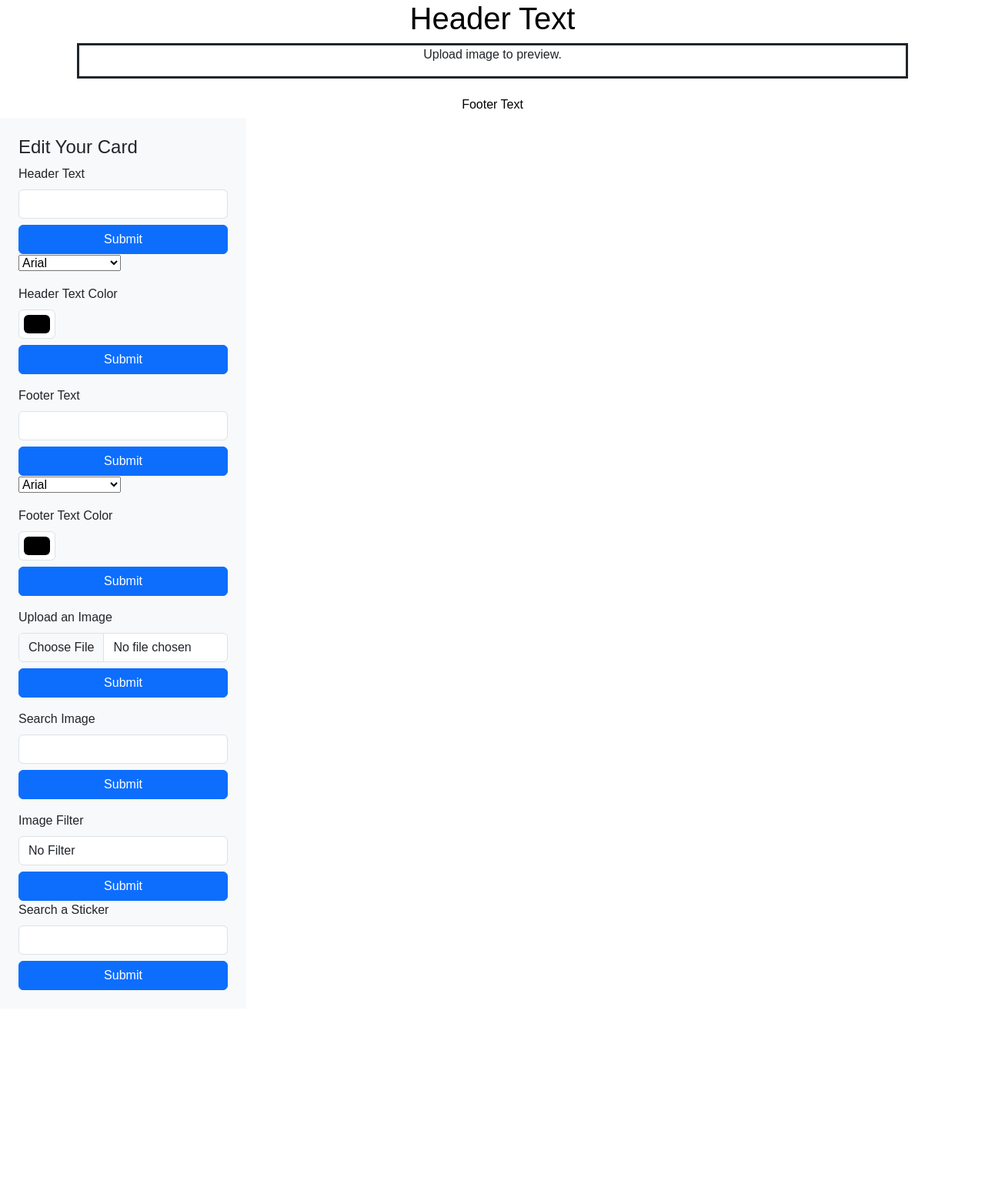
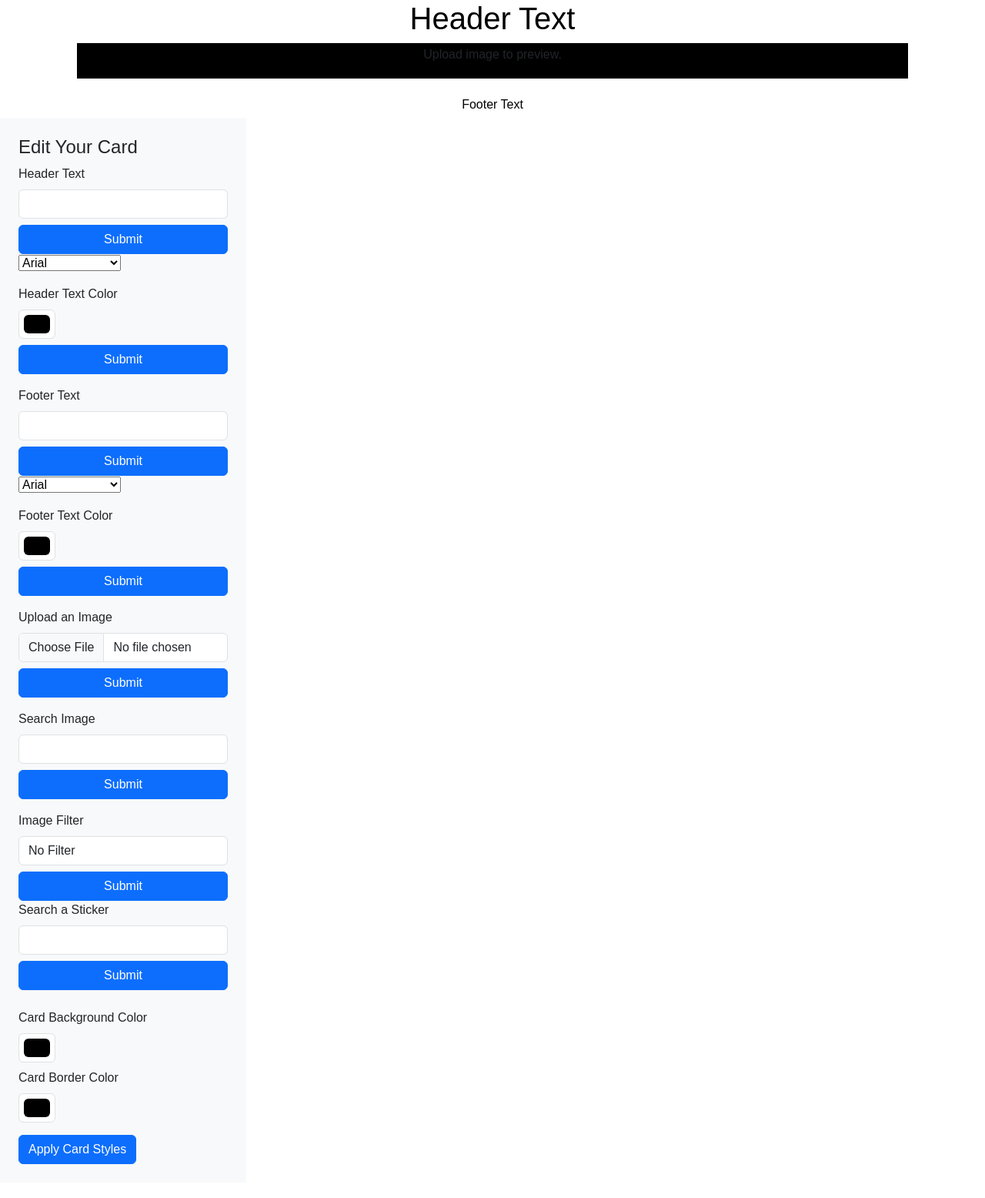
Before and after one commit to ahenden13/final_proj_205, a Flask app: page / in a window 1280 px wide. Shown: the whole page at 77% size. Before the commit the page ends 1286 px from the top, so only its background shows below. Run offline with Flask 3, Linux system fonts and the light colour scheme; some libraries are stand-ins or nearby versions; some web fonts are replaced.

Commit message:
Background/Border Update

```diff
--- a/app.py
+++ b/app.py
@@ -68,6 +68,12 @@ class ImageFilterForm(FlaskForm):
 class StickerForm(FlaskForm):
     sticker = StringField("Search a Sticker", validators=[DataRequired()])
 
+#Border/Background update
+class CardStyleForm(FlaskForm):
+    background_color = ColorField('Card Background Color')
+    border_color = ColorField('Card Border Color')
+
+
 current_settings = {
     'header_text': 'Header Text',
     'footer_text': 'Footer Text',
@@ -79,7 +85,10 @@ current_settings = {
     'user_image_filename': None,
     'image_filter': None,
     #sticker update
-    'sticker':[]
+    'sticker':[],
+    #background/broder update
+    'background_color': '#000000',
+    'border_color': '#000000',
 }
 
 @app.route('/', methods=['GET', 'POST'])
@@ -94,6 +103,8 @@ def index():
     image_filter_form = ImageFilterForm()
     #sticker update
     sticker_form = StickerForm()
+    #background/broder update
+    cardstyle_form = CardStyleForm()
 
     if request.method == 'POST':
         if header_form.header_text.data:
@@ -163,6 +174,14 @@ def index():
             except:
                 print("Try Again...")
 
+    #Background/border update
+        if cardstyle_form.validate_on_submit():
+            if cardstyle_form.background_color.data:
+                current_settings['background_color'] = cardstyle_form.background_color.data
+            if cardstyle_form.border_color.data:
+                current_settings['border_color'] = cardstyle_form.border_color.data
+
+
 
     return render_template('index.html',
                            header_form=header_form,
@@ -175,7 +194,9 @@ def index():
                            image_filter_form=image_filter_form,
                            #sticker update
                            sticker_form=sticker_form,
-                           settings=current_settings)
+                           settings=current_settings,
+                           #Background/border update
+                           cardstyle_form=cardstyle_form)
 
 if __name__ == '__main__':
     app.run(debug=True)
--- a/templates/index.html
+++ b/templates/index.html
@@ -83,13 +83,13 @@
     <div style="text-align:center;">
         <h1 style="color: {{ settings.header_color }}; font-family: {{ settings.header_font }}">{{ settings.header_text }}</h1>
 
-        <div style="border-style:solid; margin-left: 100px; margin-right:100px">
-        {% if settings.image_filter %}
-            <img src= "{{ url_for('static', filename='uploads/new.jpg') }}" style="max-width: 400px;">
-        {% elif settings.user_image_filename %}
-            <img src="{{ url_for('static', filename='uploads/' + settings.user_image_filename) }}" style="max-width: 400px;">
-        {% elif settings.searched_image_url %}
-            <img src= "{{ settings.searched_image_url }}" style="max-width: 400px;">
+        <div style="border-style:solid; margin-left: 100px; margin-right:100px; background-color: {{ settings.background_color }}; border-color: {{ settings.border_color }};">
+            {% if settings.image_filter %}
+                <img src="{{ url_for('static', filename='uploads/new.jpg') }}" style="max-width: 400px;">
+            {% elif settings.user_image_filename %}
+                <img src="{{ url_for('static', filename='uploads/' + settings.user_image_filename) }}" style="max-width: 400px;">
+            {% elif settings.searched_image_url %}
+                <img src="{{ settings.searched_image_url }}" style="max-width: 400px;">
         {% else %}
             <p>Upload image to preview.</p>
         {% endif %}
@@ -194,6 +194,24 @@
                     {{ sticker_form.sticker(size=32, class="form-control mb-2") }}
                     <input type="submit" value="Submit" class="btn btn-primary w-100">
                 </form>
+
+                <!--Background/border update-->
+                <form method="POST" action="/" class="mt-4">
+                    {{ cardstyle_form.csrf_token }}
+
+                    <div class="form-group">
+                        {{ cardstyle_form.background_color.label(class="form-label") }}
+                        {{ cardstyle_form.background_color(class="form-control form-control-color") }}
+                    </div>
+
+                    <div class="form-group mt-2">
+                        {{ cardstyle_form.border_color.label(class="form-label") }}
+                        {{ cardstyle_form.border_color(class="form-control form-control-color") }}
+                    </div>
+
+                    <button type="submit" class="btn btn-primary mt-3">Apply Card Styles</button>
+                </form>
+
     </div>
     <div id="sticker-bar" style="overflow-x: auto; white-space: nowrap; margin-top: 20px;">
         {% for sticker in settings.stickers %}
```
Also changed, not shown: static/uploads/img.jpg, static/uploads/new.jpg.
